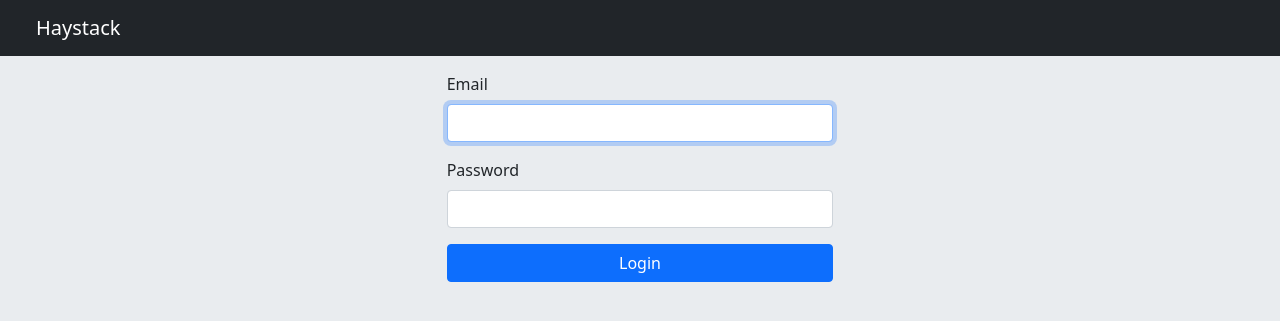
After one commit to justicesuh/haystack, a Django app: page /login/ in a window 1280 px wide. The commit adds this page. Shown: the top 321 px of the page. Run offline with Django 5.2, Linux system fonts and the light colour scheme.

Commit message:
Implement user login

```diff
--- a/haystack/settings.py
+++ b/haystack/settings.py
@@ -21,6 +21,8 @@ DEBUG = True
 ALLOWED_HOSTS: list[str] = []
 
 AUTH_USER_MODEL = 'users.User'
+
+LOGIN_URL = '/login/'
 
 
 # Application definition
--- a/haystack/templates/base.html
+++ b/haystack/templates/base.html
@@ -6,15 +6,25 @@
     <link href="https://cdn.jsdelivr.net/npm/bootstrap@5.0.2/dist/css/bootstrap.min.css" rel="stylesheet" integrity="sha384-EVSTQN3/azprG1Anm3QDgpJLIm9Nao0Yz1ztcQTwFspd3yD65VohhpuuCOmLASjC" crossorigin="anonymous">
     <title>Haystack</title>
 </head>
-<body>
+<body style="background-color: #e9ecef;">
     <nav class="navbar navbar-expand-lg navbar-dark bg-dark">
-        <div class="container">
+        <div class="container-fluid mx-4">
             <a class="navbar-brand" href="/">Haystack</a>
+            {% if request.user.is_authenticated %}
+            <ul class="navbar-nav me-auto">
+            </ul>
+            <ul class="navbar-nav ms-auto">
+                <li class="nav-item"><a class="nav-link" href="/admin/">Admin</a></li>
+                <li class="nav-item"><a class="nav-link" href="/logout/">Log Out</a></li>
+            </ul>
+            {% endif %}
         </div>
     </nav>
-    <div class="container mt-3">
-        {% block content %}
-        {% endblock %}
+    <div class="container-fluid">
+        <div class="mt-3 mx-4">
+            {% block content %}
+            {% endblock %}
+        </div>
     </div>
     <script src="https://cdn.jsdelivr.net/npm/bootstrap@5.0.2/dist/js/bootstrap.bundle.min.js" integrity="sha384-MrcW6ZMFYlzcLA8Nl+NtUVF0sA7MsXsP1UyJoMp4YLEuNSfAP+JcXn/tWtIaxVXM" crossorigin="anonymous"></script>
 </body>
--- /dev/null
+++ b/haystack/templates/users/login.html
@@ -0,0 +1,29 @@
+{% extends 'base.html' %}
+{% block content %}
+<div class="row justify-content-center">
+    <div class="col-md-4">
+        {% if messages %}
+        <div class="mt-3">
+            {% for message in messages %}
+            <div class="alert alert-danger">{{ message }}</div>
+            {% endfor %}
+        </div>
+        {% endif %}
+        <form method="post">
+            {% csrf_token %}
+            {% if next %}
+                <input type="hidden" name="next" value="{{ next }}">
+            {% endif %}
+            <div class="mb-3">
+                <label for="email" class="form-label">Email</label>
+                <input type="email" name="email" class="form-control" id="email" required autofocus>
+            </div>
+            <div class="mb-3">
+                <label for="password" class="form-label">Password</label>
+                <input type="password" name="password" class="form-control" id="password" required>
+            </div>
+            <button type="submit" class="btn btn-primary w-100">Login</button>
+        </form>
+    </div>
+  </div>
+{% endblock %}
--- a/haystack/urls.py
+++ b/haystack/urls.py
@@ -6,4 +6,6 @@ from haystack.users import views as user_views
 urlpatterns = [
     path('admin/', admin.site.urls),
     path('', user_views.index),
+    path('login/', user_views.login),
+    path('logout/', user_views.logout),
 ]
--- a/haystack/users/views.py
+++ b/haystack/users/views.py
@@ -1,7 +1,36 @@
+from django.conf import settings
+from django.contrib import messages
+from django.contrib.auth import authenticate
+from django.contrib.auth import login as user_login
+from django.contrib.auth import logout as user_logout
+from django.contrib.auth.decorators import login_required
 from django.http import HttpRequest, HttpResponse
-from django.shortcuts import render
+from django.shortcuts import redirect, render
 
 
+@login_required
 def index(request: HttpRequest) -> HttpResponse:
     """Index page."""
     return render(request, 'users/index.html')
+
+
+def login(request: HttpRequest) -> HttpResponse:
+    """Login page."""
+    next_url = request.GET.get('next') or request.POST.get('next') or '/'
+
+    if request.method == 'POST':
+        email = request.POST.get('email')
+        password = request.POST.get('password')
+        user = authenticate(request, email=email, password=password)
+        if user is not None:
+            user_login(request, user)
+            return redirect(next_url)
+        messages.error(request, 'Invalid email or password.')
+
+    return render(request, 'users/login.html')
+
+
+def logout(request: HttpRequest) -> HttpResponse:
+    """Log user out and redirect to login."""
+    user_logout(request)
+    return redirect(settings.LOGIN_URL)
```
